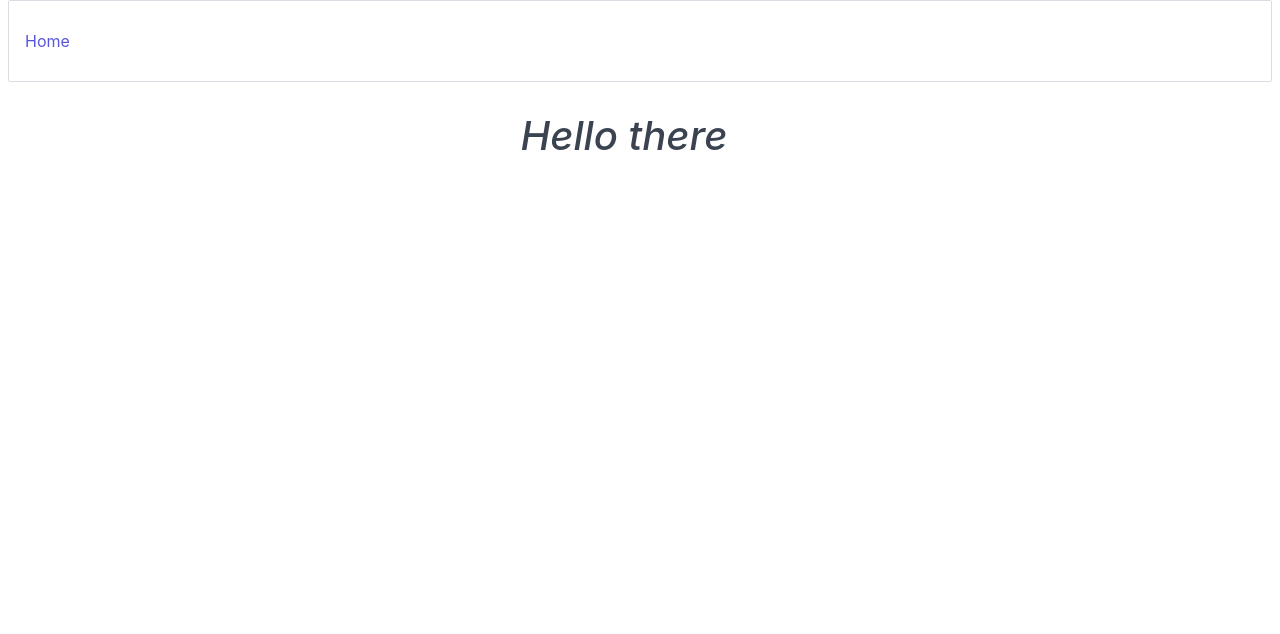
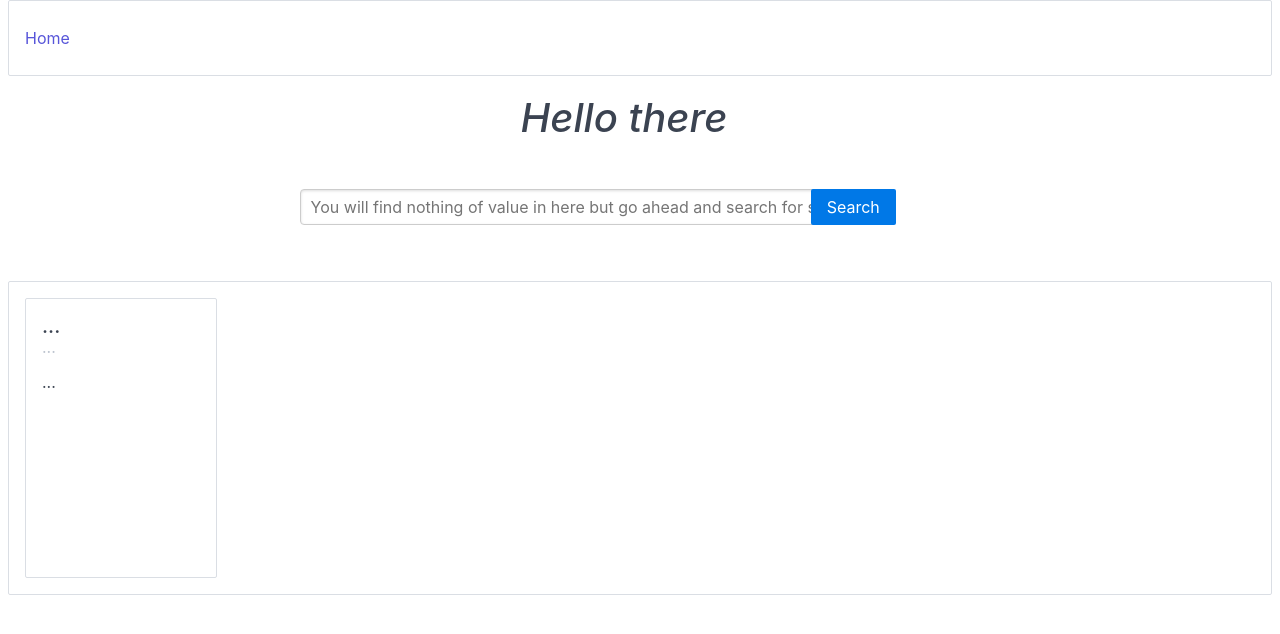
Before and after one commit to PierreStephaneVoltaire/dev-blog, an Angular app: page / in a window 1280 px wide. Shown: the top 634 px of the page. Built offline with nearby package versions, Linux system fonts and the light colour scheme.

Commit message:
updated styles

```diff
--- a/apps/landingpage/src/app/app.component.html
+++ b/apps/landingpage/src/app/app.component.html
@@ -14,11 +14,41 @@
   <br />
   <div>
 
-    <div class="columns col-12">
-      <div class="columns col-12">
+    <div class= " extraPadding columns col-12">
+      <div class="columns col-12 extraPadding">
         <span class="text-center text-italic text-ellipsis h1 full">Hello there</span>
       </div>
+      <div class="columns col-12">
+        <form class=" full pure-form flex-container pure-form-aligned ">
+            <div class="columns col-6">
+
+            <div class="columns col-10 col-sm-12 pure-control-group">
+              <input class="pure-input-1 full" id="search" type="text" placeholder="You will find nothing of value in here but go ahead and search for something...">
+            </div>
+            <div class="columns col-1 col-sm-12 pure-control-group">
+              <button type="submit" class="pure-button pure-button-primary">Search</button>
+
+            </div>
+            </div>
+        </form>
+      </div>
     </div>
+    <pvoltaire-custom-card >
+      <div class="box">
+
+        <div class="card contentCard">
+
+          <div class="card-header">
+            <div class="card-title h5">...</div>
+            <div class="card-subtitle text-gray">...</div>
+          </div>
+          <div class="card-body">
+            ...
+          </div>
+
+      </div>
+      </div>
+    </pvoltaire-custom-card>
 
   </div>
 
--- a/apps/landingpage/src/app/app.component.scss
+++ b/apps/landingpage/src/app/app.component.scss
@@ -1,6 +1,28 @@
 /*
  * Remove template code below
  */
+.contentCard{
+  width: 15vw;
+  height: 35vh;
+}
+.box {
+  display: flex;
+  flex-flow: column;
+  min-height: 25vh;
+}
+
 .full{
   width: 100%;
 }
+.half-full{
+  width: 50%;
+}
+.extraPadding{
+  margin-bottom: 48px;
+
+}
+.flex-container {
+  align-items: center;
+  display: flex;
+  justify-content: center;
+}
--- a/apps/landingpage/src/index.html
+++ b/apps/landingpage/src/index.html
@@ -8,7 +8,10 @@
     <link rel="stylesheet" href="https://unpkg.com/spectre.css/dist/spectre.min.css">
 <link rel="stylesheet" href="https://unpkg.com/spectre.css/dist/spectre-exp.min.css">
 <link rel="stylesheet" href="https://unpkg.com/spectre.css/dist/spectre-icons.min.css">
+    <link rel="stylesheet" href="https://unpkg.com/purecss@1.0.1/build/pure-min.css" integrity="sha384-oAOxQR6DkCoMliIh8yFnu25d7Eq/PHS21PClpwjOTeU2jRSq11vu66rf90/cZr47" crossorigin="anonymous">
     <link rel="icon" type="image/x-icon" href="favicon.ico" />
+    <meta name="viewport" content="width=device-width, initial-scale=1">
+
   </head>
   <body>
     <pvoltaire-root></pvoltaire-root>
```
